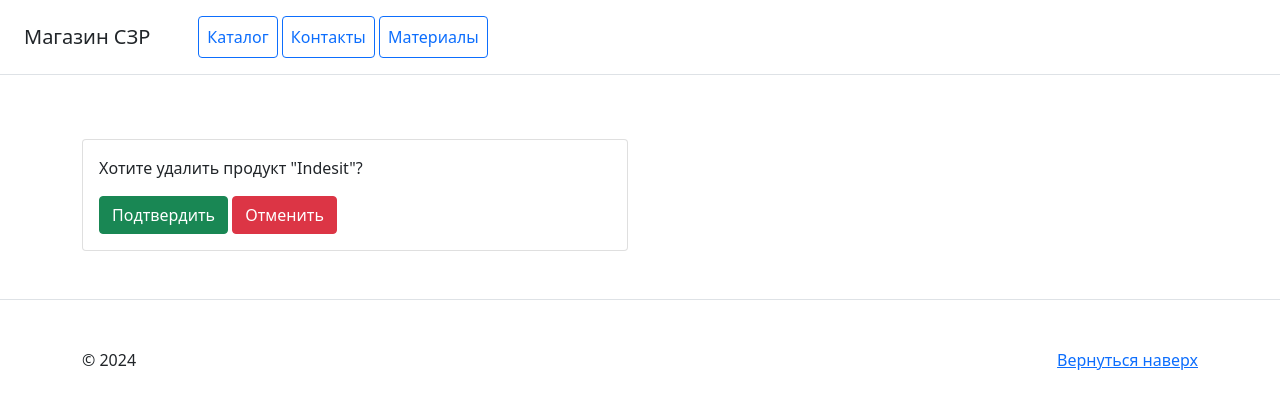
After one commit to SShiryaev/online-store-project, a Django app: page /delete/1/ in a window 1280 px wide. The commit adds this page. Shown: the top 409 px of the page. Run offline with Django 5.2, Linux system fonts and the light colour scheme; data comes from the database, SQL or seed files in the repository; some libraries are stand-ins or nearby versions.

Commit message:
Step 4 of lesson 21 Теперь можно удалять продукт через интерфейс сайта.

```diff
--- a/catalog/templates/catalog/includes/inc_main_menu.html
+++ b/catalog/templates/catalog/includes/inc_main_menu.html
@@ -1,7 +1,7 @@
 <div class="d-flex flex-column flex-md-row align-items-center p-3 px-md-4 mb-3 bg-white border-bottom box-shadow">
     <h5 class="my-0 mr-md-auto font-weight-normal">Магазин СЗР</h5>
     <nav class="ms-5">
-        <a class="p-2 btn btn-outline-primary" href="{% url 'catalog:list' %}">Каталог</a>
+        <a class="p-2 btn btn-outline-primary" href="{% url 'catalog:list_product' %}">Каталог</a>
         <a class="p-2 btn btn-outline-primary" href="{% url 'catalog:contacts' %}">Контакты</a>
         <a class="p-2 btn btn-outline-primary" href="{% url 'materials:list' %}">Материалы</a>
     </nav>
--- /dev/null
+++ b/catalog/templates/catalog/product_confirm_delete.html
@@ -0,0 +1,18 @@
+{% extends 'catalog/base.html' %}
+
+{% block content %}
+    <div class="row">
+        <div class="col-6">
+            <div class="card">
+                <div class="card-body">
+                    <form method="post">
+                        {% csrf_token %}
+                        <p>Хотите удалить продукт "{{ object.name }}"?</p>
+                        <button type="submit" class="btn btn-success">Подтвердить</button>
+                        <a class="btn btn-danger" href="{% url 'catalog:list_product' %}">Отменить</a>
+                    </form>
+                </div>
+            </div>
+        </div>
+    </div>
+{% endblock %}
--- a/catalog/templates/catalog/product_form.html
+++ b/catalog/templates/catalog/product_form.html
@@ -16,7 +16,7 @@
                                 Создать
                             {% endif %}
                         </button>
-                        <a class="btn btn-danger" href="{% url 'catalog:list' %}">Отменить</a>
+                        <a class="btn btn-danger" href="{% url 'catalog:list_product' %}">Отменить</a>
                     </form>
                 </div>
             </div>
--- a/catalog/urls.py
+++ b/catalog/urls.py
@@ -1,14 +1,16 @@
 from django.urls import path
 
 from catalog.apps import CatalogConfig
-from catalog.views import contacts, ProductListView, ProductDetailView, ProductUpdateView, ProductCreateView
+from catalog.views import (contacts, ProductListView, ProductDetailView, ProductUpdateView,
+                           ProductCreateView, ProductDeleteView)
 
 app_name = CatalogConfig.name
 
 urlpatterns = [
-    path('create/', ProductCreateView.as_view(), name="create"),
-    path('', ProductListView.as_view(), name='list'),
+    path('create/', ProductCreateView.as_view(), name="create_product"),
+    path('', ProductListView.as_view(), name='list_product'),
     path('contacts/', contacts, name='contacts'),
-    path('view/<int:pk>/', ProductDetailView.as_view(), name="view"),
-    path('edit/<int:pk>/', ProductUpdateView.as_view(), name="edit"),
+    path('view/<int:pk>/', ProductDetailView.as_view(), name="view_product"),
+    path('edit/<int:pk>/', ProductUpdateView.as_view(), name="edit_product"),
+    path('delete/<int:pk>/', ProductDeleteView.as_view(), name="delete_product"),
 ]
--- a/catalog/views.py
+++ b/catalog/views.py
@@ -1,29 +1,32 @@
 from django.shortcuts import render
 from django.urls import reverse_lazy
-from django.views.generic import ListView, DetailView, UpdateView, CreateView
+from django.views.generic import ListView, DetailView, UpdateView, CreateView, DeleteView
 from catalog.models import Product, Contacts
 
 
 class ProductListView(ListView):
     model = Product
-    template_name = 'catalog/catalog_list.html'
 
 
 class ProductCreateView(CreateView):
     model = Product
     fields = ('name', 'discription', 'image', 'category', 'price',)
-    success_url = reverse_lazy('catalog:list')
+    success_url = reverse_lazy('catalog:list_product')
 
 
 class ProductUpdateView(UpdateView):
     model = Product
     fields = ('name', 'discription', 'image', 'category', 'price',)
-    success_url = reverse_lazy('catalog:list')
+    success_url = reverse_lazy('catalog:list_product')
 
 
 class ProductDetailView(DetailView):
     model = Product
-    template_name = 'catalog/product_detail.html'
+
+
+class ProductDeleteView(DeleteView):
+    model = Product
+    success_url = reverse_lazy('catalog:list_product')
 
 
 def contacts(request):
```
Also changed, not shown: catalog/templates/catalog/product_list.html (+9 -4 lines).
